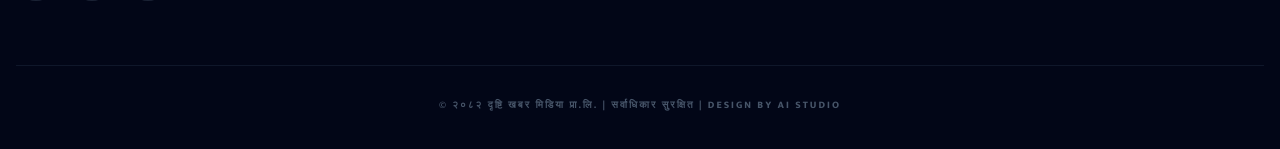
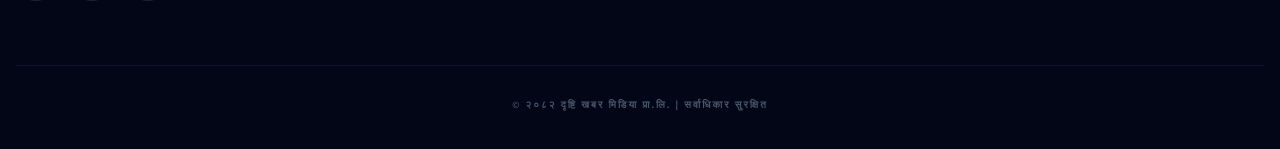
Before and after one commit to Swastik-kh/Dristikhabar, a React (Vite) app: page /admin in a window 1280 px wide. Shown: the part 921-1070 px from the top of the page. Built offline with nearby package versions, Linux system fonts and the light colour scheme; no server answers; the database is empty.

Commit message:
feat: Remove AI Studio credit from footer
Removes the explicit mention of "Design by AI Studio" from the footer to streamline the copyright information.

```diff
--- a/App.tsx
+++ b/App.tsx
@@ -132,7 +132,7 @@ const App: React.FC = () => {
             </div>
 
             <div className="pt-8 border-t border-slate-900 text-center text-slate-600 text-[10px] font-black tracking-[0.2em] uppercase">
-              &copy; २०८२ दृष्टि खबर मिडिया प्रा.लि. | सर्वाधिकार सुरक्षित | Design by AI Studio
+              &copy; २०८२ दृष्टि खबर मिडिया प्रा.लि. | सर्वाधिकार सुरक्षित
             </div>
           </div>
         </footer>
```
